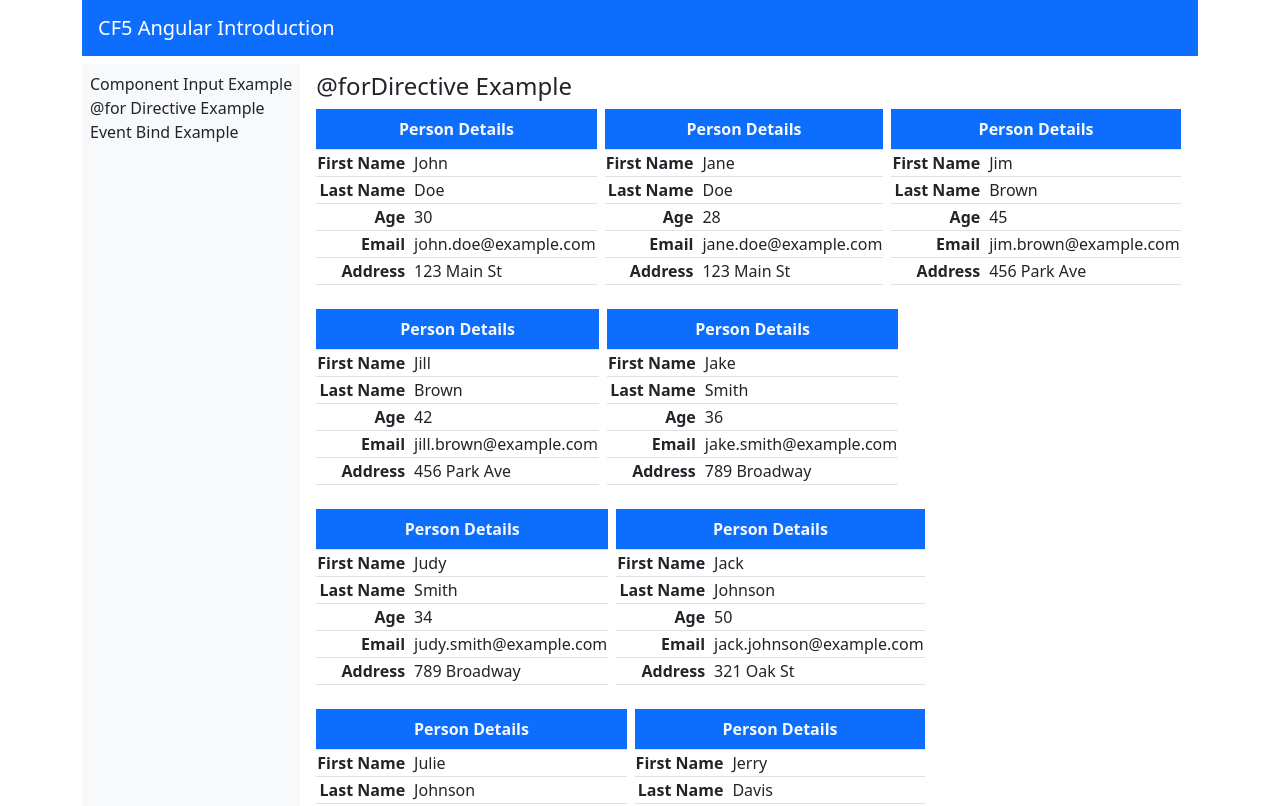
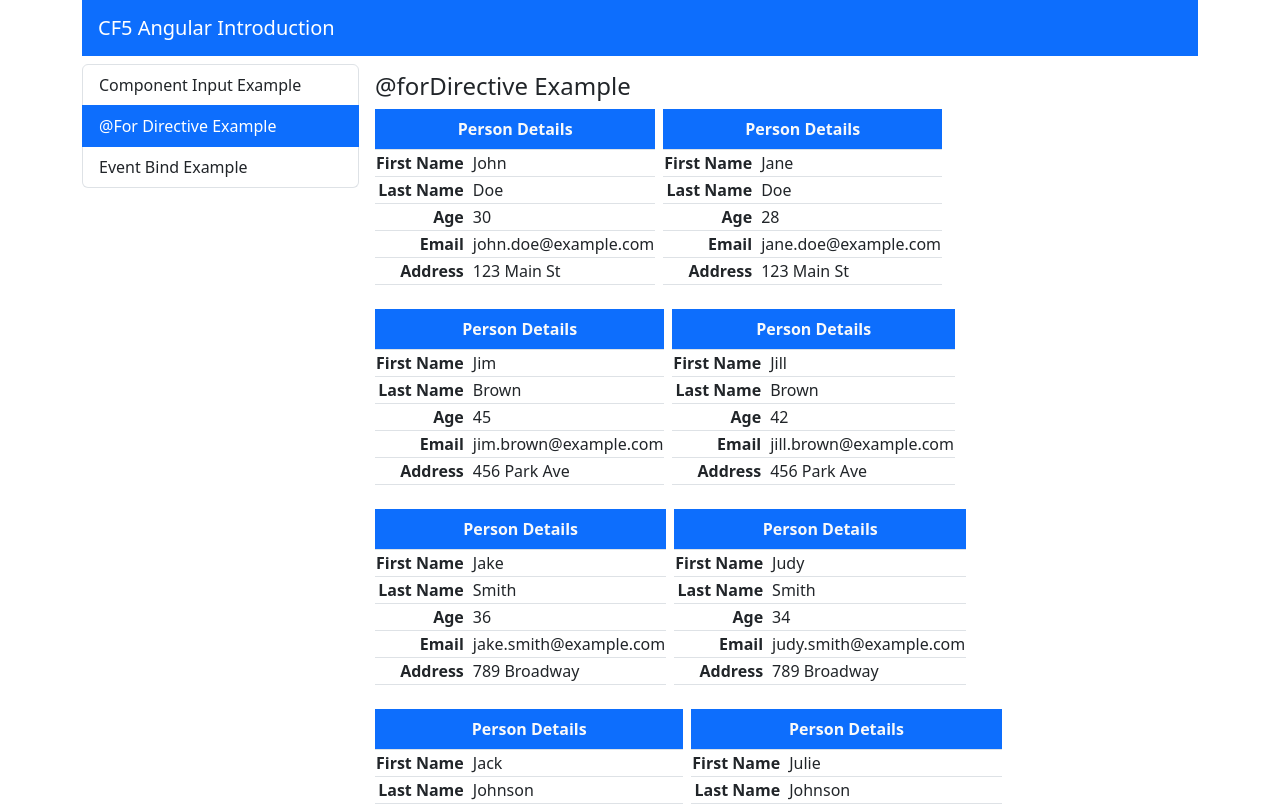
Before and after one commit to XaplanterisNikos/angular-introduction, an Angular app: page /for-directive-example in a window 1280 px wide. Shown: the top 806 px of the page. Built offline with nearby package versions, Linux system fonts and the light colour scheme.

Commit message:
fancy menu

```diff
--- a/src/app/app.component.html
+++ b/src/app/app.component.html
@@ -6,12 +6,8 @@
     </nav>
 
     <div class="d-flex flex-row gap-2">
-        <div class="d-flex flex-column text-nowrap bg-light p-2">
-          <span role="button" routerLink="component-input-example">Component Input Example</span>
-          <span role="button" routerLink="for-directive-example">{{'@for'}} Directive Example  </span>
-          <span role="button" routerLink="event-bind-example">Event Bind Example</span>
-        </div>
-        <div class="flex-grow-1 p-2 text-nowrap">
+        <app-list-group-menu class="w-25"></app-list-group-menu>
+        <div class="flex-grow-1 p-2 text-nowrap w-75">
           <router-outlet></router-outlet>
         </div>
     </div>
--- a/src/app/app.component.ts
+++ b/src/app/app.component.ts
@@ -3,12 +3,13 @@
 import { Person } from './shared/interfaces/person';
 import { EventBindExampleComponent } from './components/event-bind-example/event-bind-example.component';
 import { RouterLink, RouterOutlet } from '@angular/router';
+import { ListGroupMenuComponent } from './components/list-group-menu/list-group-menu.component';
 
 
 @Component({
   selector: 'app-root',
   standalone: true,
-  imports: [PersonTableComponent,EventBindExampleComponent,RouterLink,RouterOutlet],
+  imports: [ListGroupMenuComponent,RouterLink,RouterOutlet],
   templateUrl: './app.component.html',
   styleUrl: './app.component.css'
 })
--- a/src/app/components/component-input-example/component-input-example.component.html
+++ b/src/app/components/component-input-example/component-input-example.component.html
@@ -1,6 +1,6 @@
 <h4>component-input-example works!</h4>
 
-<div class="d-flex gap-5 text-nowrap">
+<div class="d-flex gap-5 ">
     <app-person-table [person]="person0"></app-person-table>
     <app-person-table></app-person-table>
     <app-person-table [person]="person1"></app-person-table>
--- /dev/null
+++ b/src/app/components/list-group-menu/list-group-menu.component.html
@@ -0,0 +1,9 @@
+  <div class="list-group">
+    @for(entry of menu; track entry){
+        <a class="list-group-item list-group-item-action text-truncate"
+        [routerLink]="entry.routerLink"
+        [routerLinkActive]="['active']">
+            {{entry.text}}
+        </a>
+    }
+  </div>
--- /dev/null
+++ b/src/app/components/list-group-menu/list-group-menu.component.ts
@@ -0,0 +1,18 @@
+import { Component } from '@angular/core';
+import { RouterLink, RouterLinkActive } from '@angular/router';
+import { MenuItem } from 'src/app/shared/interfaces/menu-item';
+
+@Component({
+  selector: 'app-list-group-menu',
+  standalone: true,
+  imports: [RouterLink,RouterLinkActive],
+  templateUrl: './list-group-menu.component.html',
+  styleUrl: './list-group-menu.component.css'
+})
+export class ListGroupMenuComponent {
+  menu: MenuItem[]=[
+    {text:'Component Input Example',routerLink:'component-input-example'},
+    {text:'@For Directive Example',routerLink:'for-directive-example'},
+    {text:'Event Bind Example',routerLink:'event-bind-example'},
+  ];
+}
--- /dev/null
+++ b/src/app/shared/interfaces/menu-item.ts
@@ -0,0 +1,4 @@
+export interface MenuItem {
+    text: string;
+    routerLink: string;
+}
```
Also changed, not shown: src/app/components/list-group-menu/list-group-menu.component.css (added), 1 other file (tests, documents, lock files or other folders).
